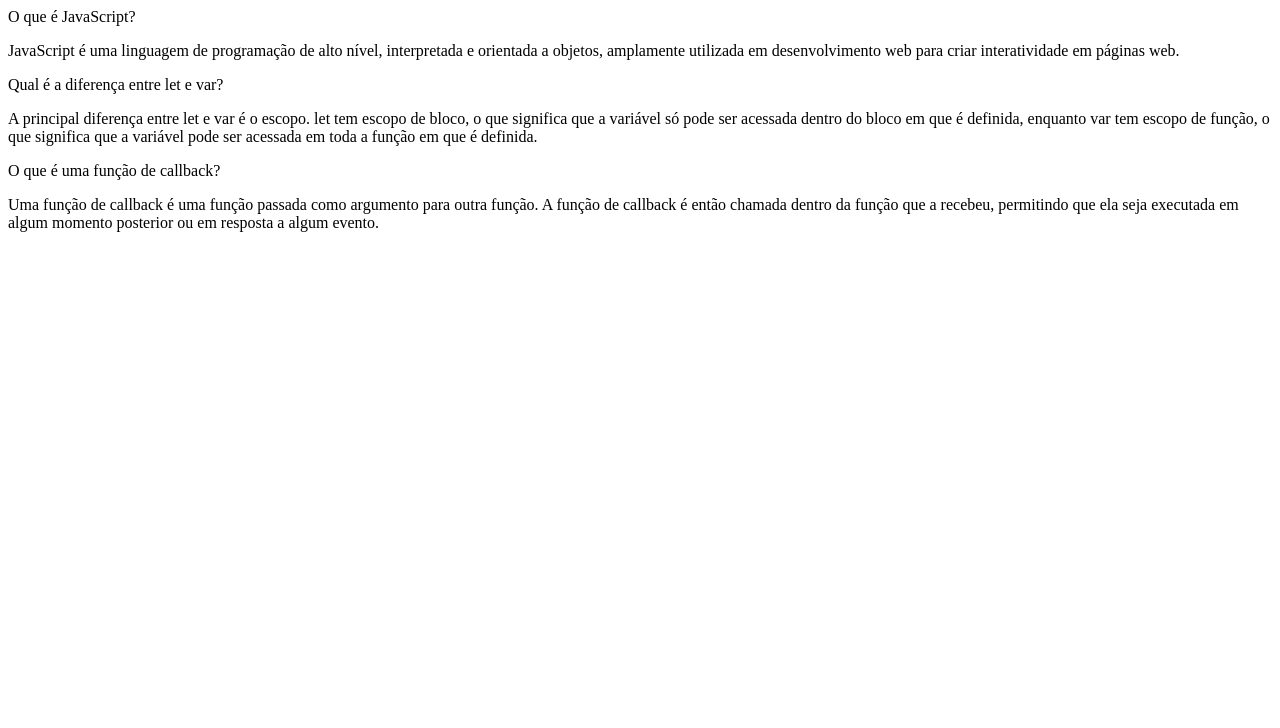
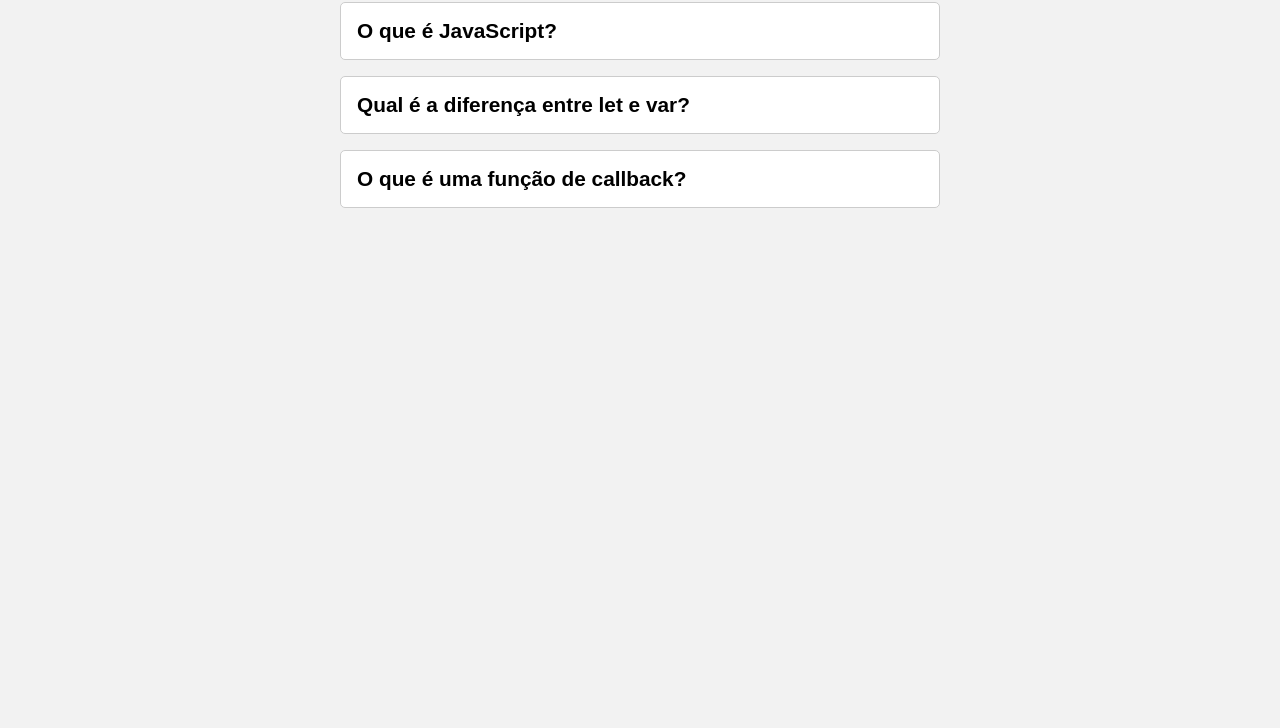
Before and after one commit to ambleandro/FAQ, a plain HTML site: page index.html in a window 1280 px wide. Shown: the part 72-800 px from the top of the page. Drawn offline with Linux system fonts and the light colour scheme.

Commit message:
Add css styles

```diff
--- a/index.html
+++ b/index.html
@@ -11,7 +11,7 @@
 <body>
   <h1>FAQ</h1>
   <div class="accordion">
-    <div class="accordion-item">
+    <div class="accordion-item accordion-item--closed">
       <div class="accordion-header">O que é JavaScript?</div>
       <div class="accordion-content">
         <p>
@@ -20,7 +20,7 @@
       </div>
     </div>
 
-    <div class="accordion-item accordion-item-closed">
+    <div class="accordion-item accordion-item--closed">
       <div class="accordion-header">Qual é a diferença entre let e var?</div>
       <div class="accordion-content">
         <p>
@@ -29,7 +29,7 @@
       </div>
     </div>
 
-    <div class="accordion-item accordion-item-closed">
+    <div class="accordion-item accordion-item--closed">
       <div class="accordion-header">O que é uma função de callback?</div>
       <div class="accordion-content">
         <p>
--- a/styles.css
+++ b/styles.css
@@ -0,0 +1,52 @@
+body {
+  font-family: Arial;
+  background-color: #f2f2f2;
+}
+
+h1 {
+  text-align: center;
+  margin-top: 1rem;
+}
+
+.accordion {
+  max-width: 600px;
+  margin: 0 auto;
+}
+
+.accordion-item {
+  background-color: #fff;
+  border: 1px solid #ccc;
+  border-radius: 5px;
+  margin-bottom: 1rem;
+  overflow: hidden;
+}
+
+.accordion-header {
+  padding: 1rem;
+  font-size: 1.3rem;
+  font-weight: bold;
+  cursor: pointer;
+}
+
+.accordion-content {
+  padding: 0 .6rem;
+  font-size: .9rem;
+  line-height: 1.5;
+}
+
+.accordion-item--active .accordion-header {
+  background-color: #ddd;
+}
+
+.accordion-item--active .accordion-content {
+  transition: .5s;
+}
+
+.accordion-item--closed .accordion-content {
+  max-height: 0;
+  overflow: hidden;
+}
+
+.accordion-content {
+  transition: .3s;
+}
```
